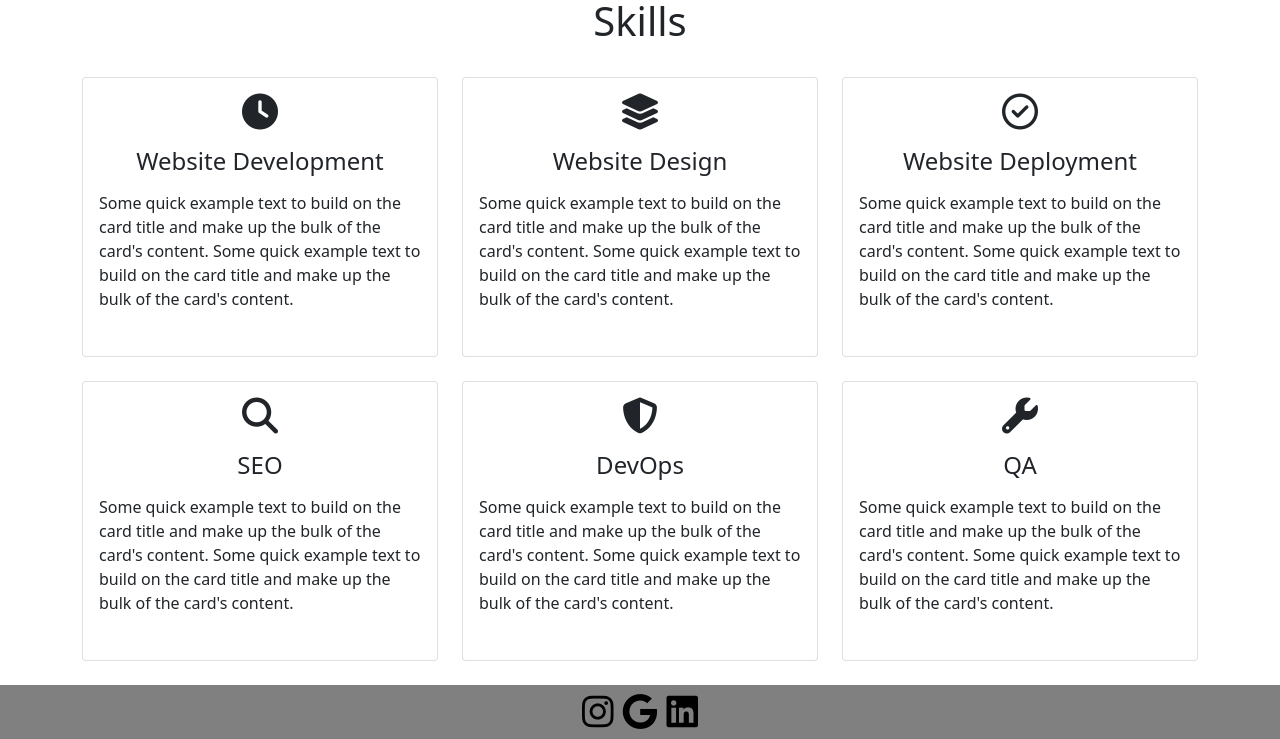
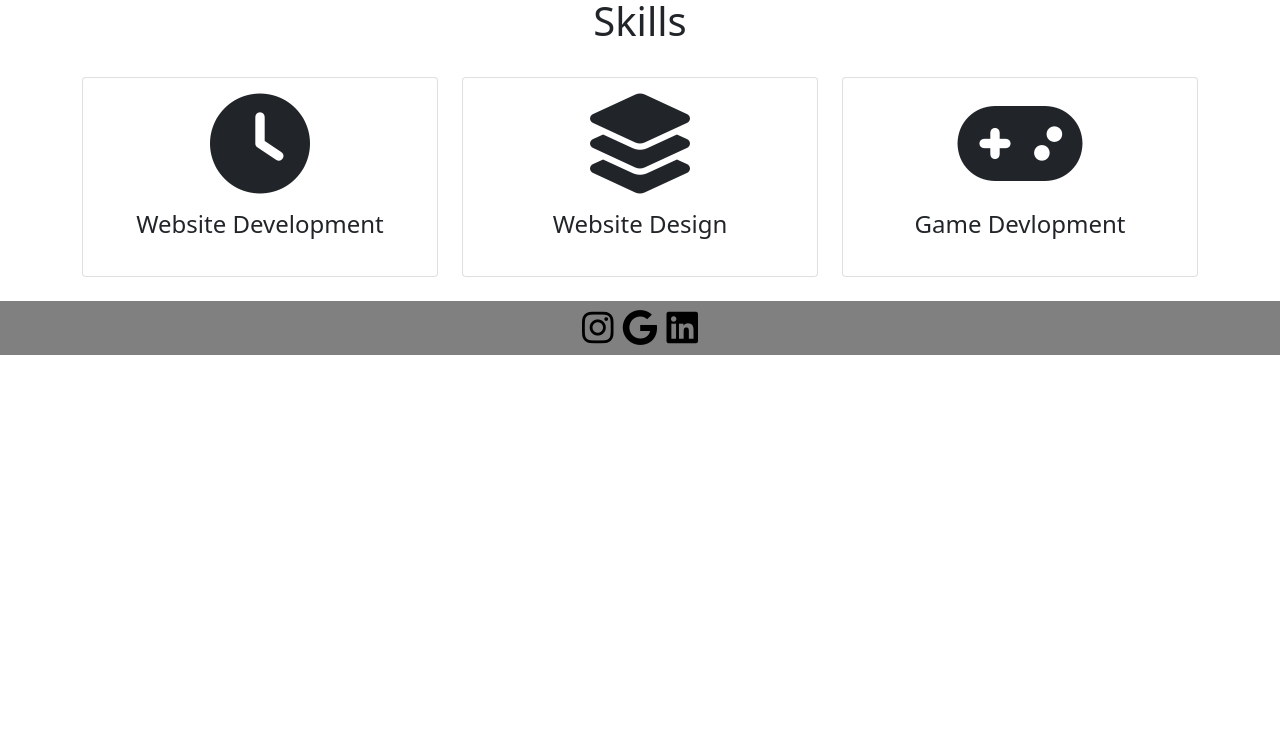
Before and after one commit to g-harsha01/myportfolio, a plain HTML site: page index.html in a window 1280 px wide. Shown: the part 1213-1952 px from the top of the page. After the commit the page ends 1568 px from the top, so only its background shows below. Drawn offline with nearby package versions, Linux system fonts and the light colour scheme; files whose address does not match are found by name.

Commit message:
changes(minor)

```diff
--- a/index.html
+++ b/index.html
@@ -30,14 +30,9 @@
                         <a class="nav-link" href="#about">About</a>
                     </li>
                     <li class="nav-item">
-                        <a class="nav-link" href="#services">Services</a>
+                        <a class="nav-link" href="#services">Skills</a>
                     </li>
-                    <li class="nav-item">
-                        <a class="nav-link" href="#portfolio">Portfolio</a>
-                    </li>
-                    <li class="nav-item">
-                        <a class="nav-link" href="#contact">Contact</a>
-                    </li>
+
                 </ul>
 
             </div>
@@ -65,8 +60,8 @@
                 </div>
 
                 <div class="col-lg-8">
-                    <p> Lorem Ipsum has been the industry's standard dummy text ever since the 1500s, when an unknown printer took a galley of type and scrambled it to make a type specimen book. It has survived not only five centuries, but also the leap into electronic typesetting, remaining essentially unchanged
-
+                    <p>I am Sriharsha Gandyadapu, a Sophomer in IIT Jodhpur. I am very much interested in Game Development and want to pursue my career in it.
+                        I can proficiently code in python and C++
                     </p>
                     <div class="row mt-3">
                         <div class="col-md-6">
@@ -91,9 +86,7 @@
                         <div class="card-body">
                             <i class="fas servicesIcon fa-clock"></i>
                             <h4 class="card-title mt-3">Website Development</h4>
-                            <p class="card-text mt-3">Some quick example text to build on the card title and make up the bulk of the card's content.
-                                Some quick example text to build on the card title and make up the bulk of the card's content.
-                            </p>
+
                         </div>
                     </div>
                 </div>
@@ -102,9 +95,7 @@
                         <div class="card-body">
                             <i class='fas servicesIcon fa-layer-group'></i>
                             <h4 class="card-title mt-3">Website Design</h4>
-                            <p class="card-text mt-3">Some quick example text to build on the card title and make up the bulk of the card's content.
-                                Some quick example text to build on the card title and make up the bulk of the card's content.
-                            </p>
+
                         </div>
                     </div>
                 </div>
@@ -112,49 +103,9 @@
                 <div class="col-lg-4 mt-4">
                     <div class="card servicesText">
                         <div class="card-body">
-                            <i class='far servicesIcon fa-check-circle'></i>
-                            <h4 class="card-title mt-3">Website Deployment</h4>
-                            <p class="card-text mt-3">Some quick example text to build on the card title and make up the bulk of the card's content.
-                                Some quick example text to build on the card title and make up the bulk of the card's content.
-                            </p>
-                        </div>
-                    </div>
-                </div>
-            </div>
+                            <i class='fas servicesIcon fa-gamepad'></i>
+                            <h4 class="card-title mt-3">Game Devlopment</h4>
 
-            <div class="row">
-                <div class="col-lg-4 mt-4">
-                    <div class="card servicesText">
-                        <div class="card-body">
-                            <i class='fas servicesIcon fa-search'></i>
-                            <h4 class="card-title mt-3">SEO</h4>
-                            <p class="card-text mt-3">Some quick example text to build on the card title and make up the bulk of the card's content.
-                                Some quick example text to build on the card title and make up the bulk of the card's content.
-                            </p>
-                        </div>
-                    </div>
-                </div>
-
-                <div class="col-lg-4 mt-4">
-                    <div class="card servicesText">
-                        <div class="card-body">
-                            <i class='fas servicesIcon fa-shield-alt'></i>
-                            <h4 class="card-title mt-3">DevOps</h4>
-                            <p class="card-text mt-3">Some quick example text to build on the card title and make up the bulk of the card's content.
-                                Some quick example text to build on the card title and make up the bulk of the card's content.
-                            </p>
-                        </div>
-                    </div>
-                </div>
-
-                <div class="col-lg-4 mt-4">
-                    <div class="card servicesText">
-                        <div class="card-body">
-                            <i class='fas servicesIcon fa-wrench'></i>
-                            <h4 class="card-title mt-3">QA</h4>
-                            <p class="card-text mt-3">Some quick example text to build on the card title and make up the bulk of the card's content.
-                                Some quick example text to build on the card title and make up the bulk of the card's content.
-                            </p>
                         </div>
                     </div>
                 </div>
--- a/style.css
+++ b/style.css
@@ -41,11 +41,11 @@
 
 /* services section css */
 .servicesText.card {
-    height: 280px;
+    height: 200px;
     cursor: pointer;
   }
 .servicesIcon {
-    font-size: 36px;
+    font-size: 100px;
     text-align: center;
     width: 100%;
 }
```
